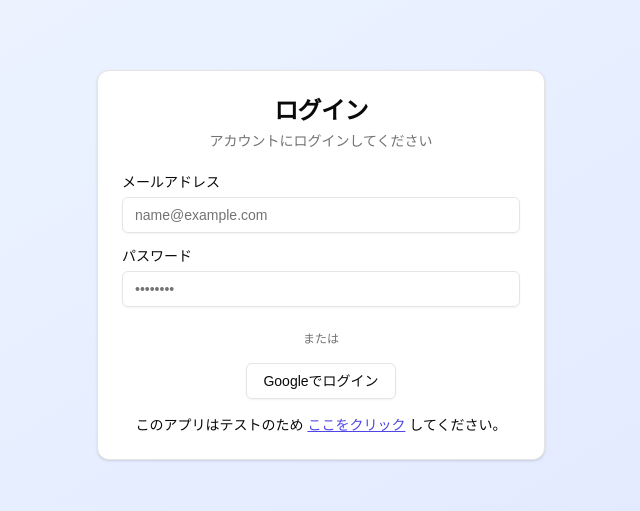
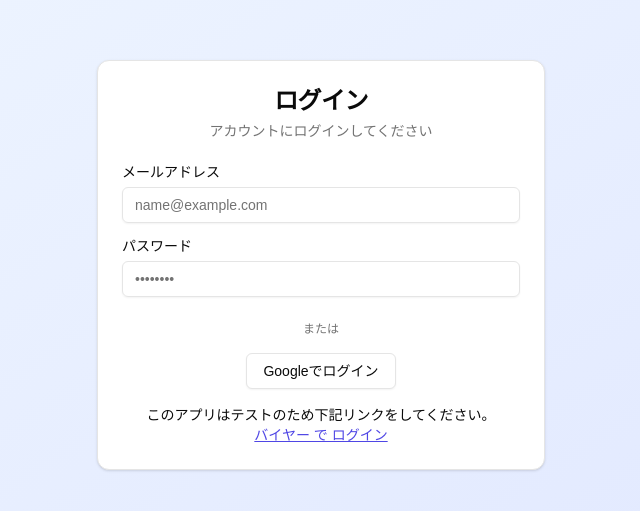
Before and after one commit to TadanobuTokiwa/appraisal-app, a Next.js app: page / in a window 1280 px wide. Shown: the part 135-646 px from the top of the page, without its empty margins (319-959 px from the left). Built offline with nearby package versions, Linux system fonts and the light colour scheme.

Commit message:
テストログインリンクの変更

```diff
--- a/src/app/page.tsx
+++ b/src/app/page.tsx
@@ -95,11 +95,10 @@ export default function LoginPage() {
                 Googleでログイン
             </Button>
             <div className="text-center text-sm">
-                このアプリはテストのため{' '}
+                <p>このアプリはテストのため下記リンクをしてください。</p>
                 <Link href="/buyer/Home" className="underline text-indigo-600 hover:text-indigo-800">
-                ここをクリック
+                    バイヤー で ログイン
                 </Link>
-                {' '}してください。
             </div>
             </CardFooter>
         </Card>
```
